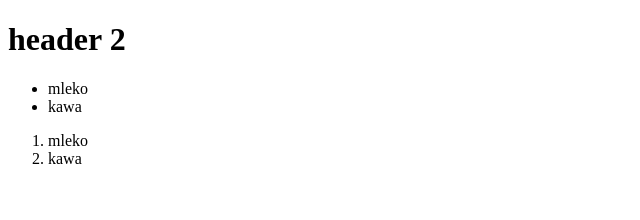
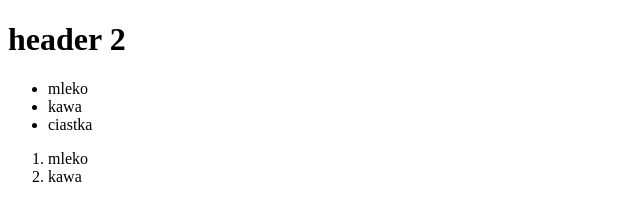
Before and after one commit to Slawekkk41/first-project, a plain HTML site: page index.html in a window 1280 px wide. Shown: the whole page, without its empty margins (0-640 px from the left). Drawn offline with Linux system fonts and the light colour scheme.

Commit message:
add one item to list

```diff
--- a/index.html
+++ b/index.html
@@ -11,6 +11,7 @@
     <ul>
       <li>mleko</li>
       <li>kawa</li>
+      <li>ciastka</li>
     </ul>
     <ol>
       <li>mleko</li>
```
